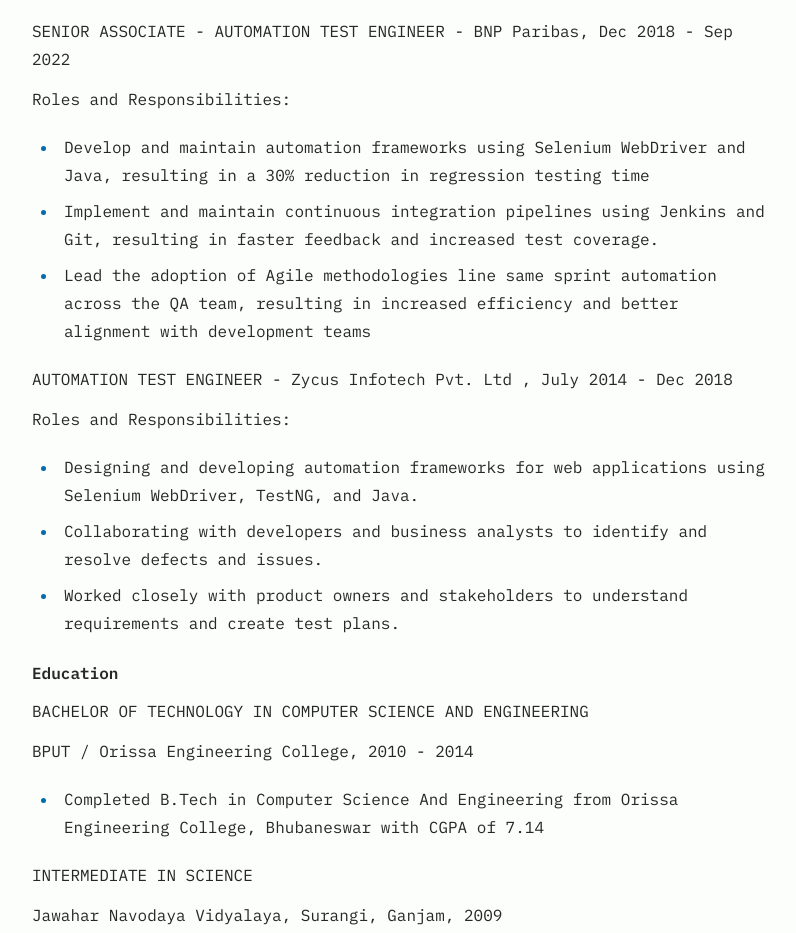
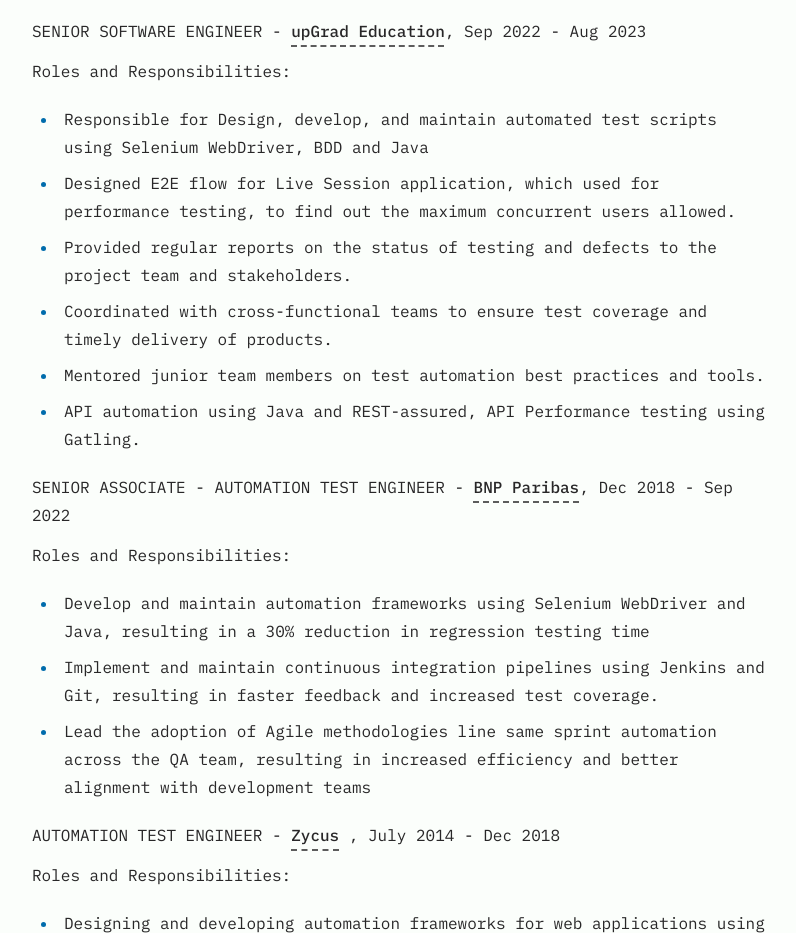
Before and after one commit to jyotiranjanjally/jyotiranjanjally.github.io, an Astro site: page /portfolio in a window 1280 px wide. Shown: the part 2918-3851 px from the top of the page, without its empty margins (240-1036 px from the left). Built offline with nearby package versions, Linux system fonts and the light colour scheme; Astro itself is replaced by a stand-in of ours.

Commit message:
Update portfolio.md

```diff
--- a/src/pages/portfolio.md
+++ b/src/pages/portfolio.md
@@ -56,7 +56,7 @@
 
 ### Experience
 
-##### SENIOR SOFTWARE ENGINEER - upGrad Education, Sep 2022 - Present
+##### AUTOMATION TEST LEAD - [Loylty Rewardz](https://www.loylty.com), Sep 2023 - Present
 
 ###### Roles and Responsibilities:
 
@@ -72,7 +72,23 @@
 - API automation using Java and REST-assured, API Performance testing using
   Gatling.
 
-##### SENIOR ASSOCIATE - AUTOMATION TEST ENGINEER - BNP Paribas, Dec 2018 - Sep 2022
+##### SENIOR SOFTWARE ENGINEER - [upGrad Education](https://www.upgrad.com), Sep 2022 - Aug 2023
+
+###### Roles and Responsibilities:
+
+- Responsible for Design, develop, and maintain automated test scripts using
+  Selenium WebDriver, BDD and Java
+- Designed E2E flow for Live Session application, which used for performance
+  testing, to find out the maximum concurrent users allowed.
+- Provided regular reports on the status of testing and defects to the project
+  team and stakeholders.
+- Coordinated with cross-functional teams to ensure test coverage and timely
+  delivery of products.
+- Mentored junior team members on test automation best practices and tools.
+- API automation using Java and REST-assured, API Performance testing using
+  Gatling.
+
+##### SENIOR ASSOCIATE - AUTOMATION TEST ENGINEER - [BNP Paribas](https://group.bnpparibas/en/), Dec 2018 - Sep 2022
 
 ###### Roles and Responsibilities:
 
@@ -84,7 +100,7 @@
   the QA team, resulting in increased efficiency and better alignment with
   development teams
 
-##### AUTOMATION TEST ENGINEER - Zycus Infotech Pvt. Ltd , July 2014 - Dec 2018
+##### AUTOMATION TEST ENGINEER - [Zycus](https://www.zycus.com/) , July 2014 - Dec 2018
 
 ###### Roles and Responsibilities:
 
@@ -95,18 +111,18 @@
 - Worked closely with product owners and stakeholders to understand
   requirements and create test plans.
 
-#### Education
+### Education
 
 ##### BACHELOR OF TECHNOLOGY IN COMPUTER SCIENCE AND ENGINEERING
 
-###### BPUT / Orissa Engineering College, 2010 - 2014
+###### [BPUT](https://www.bput.ac.in/) / [Orissa Engineering College](https://en.wikipedia.org/wiki/Orissa_Engineering_College), 2010 - 2014
 
 - Completed B.Tech in Computer Science And Engineering from Orissa
   Engineering College, Bhubaneswar with CGPA of 7.14
 
 ##### INTERMEDIATE IN SCIENCE
 
-###### Jawahar Navodaya Vidyalaya, Surangi, Ganjam, 2009
+###### [Jawahar Navodaya Vidyalaya, Surangi, Ganjam](https://navodaya.gov.in/nvs/nvs-school/Ganjam/en/contact-us/JNV/#), 2009
 
 - Completed Intermediate In Science in 2009 from Jawahar Navodaya Vidyalaya,
   Ganjam with 56%.
```
